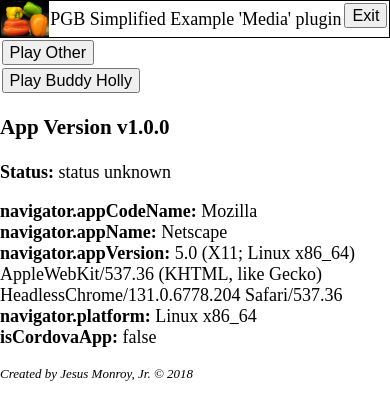
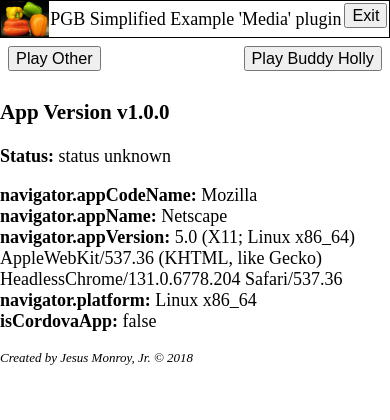
Before and after one commit to jessemonroy650/PGB-Simplified-Media, a plain HTML site: page index.html in a window 390 px wide. Drawn offline with Linux system fonts and the light colour scheme; some packages are replaced by stand-ins of ours.

Commit message:
clean up buttons

```diff
--- a/index.css
+++ b/index.css
@@ -1,7 +1,7 @@
 body {margin:0px;font-size:large;}
 #header {margin:0;padding:0;text-align:center;line-height:2em;border:1px solid black;}
 #icon {float:left;}
-#exitApp {margin:1em;float:right;font-size:0.9em;}
-#playOther {font-size:0.9em;}
-#playBuddy {font-size:0.9em;}
+#exitApp {margin:0.1em;float:right;font-size:0.9em;}
+#playOther {float:left;font-size:0.9em;margin:0.5em;}
+#playBuddy {float:right;font-size:0.9em;margin:0.5em;}
 #copyright {font-style:italic;font-size:small;}
--- a/index.html
+++ b/index.html
@@ -17,13 +17,11 @@
     <div id=header>
         <img id=icon src=favicon-48x48.png>
         PGB Simplified Example 'Media' plugin
-        <button id=exitApp style="margin:0.1em;float:right;">Exit</button>
+        <button id=exitApp>Exit</button>
     </div>
     <div style="clear:both;">
-    <button id=playOther style="margin:0.1em;float:left;">Play Other</button>
-    </div>
-    <div style="clear:both;">
-    <button id=playBuddy style="margin:0.1em;float:left;">Play Buddy Holly</button>
+    <button id=playBuddy>Play Buddy Holly</button>
+    <button id=playOther>Play Other</button>
     </div>
     <div style="clear:both;">
     </div>
```
